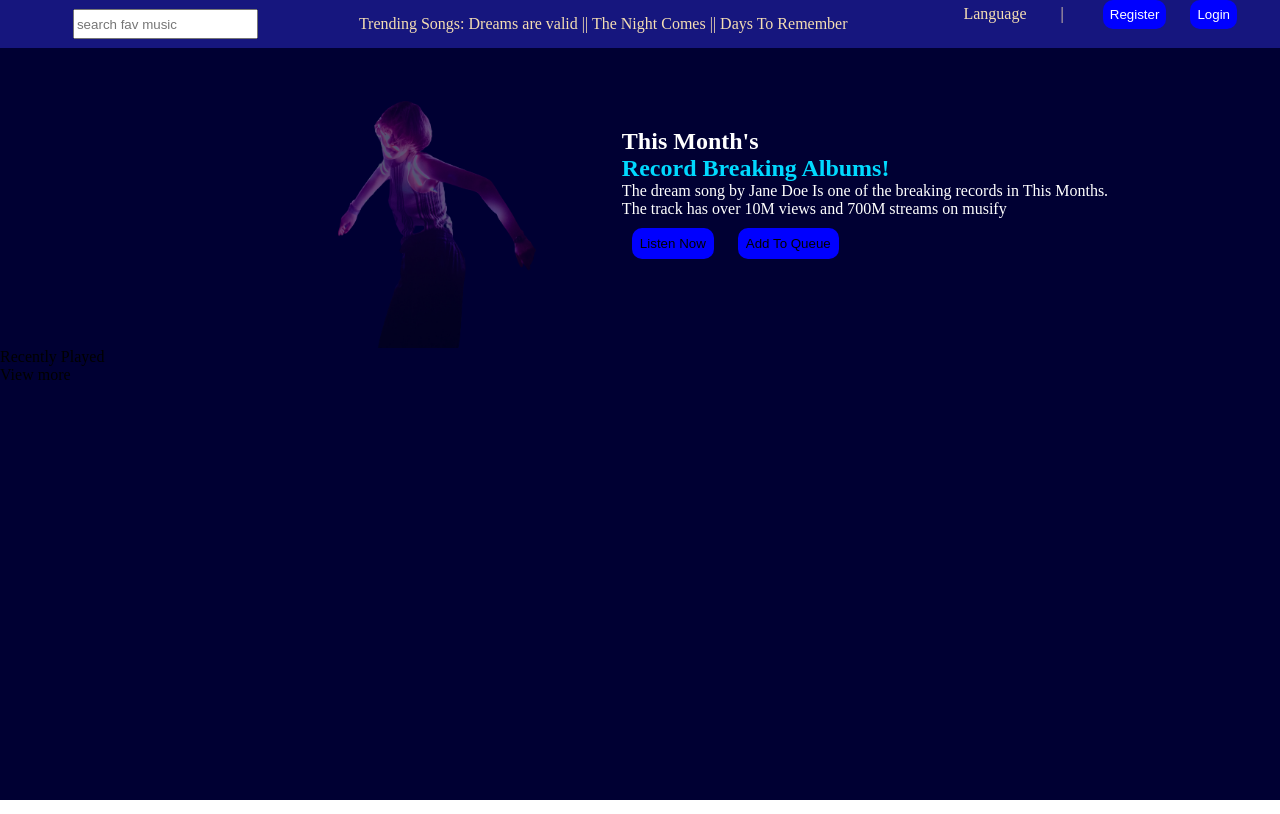
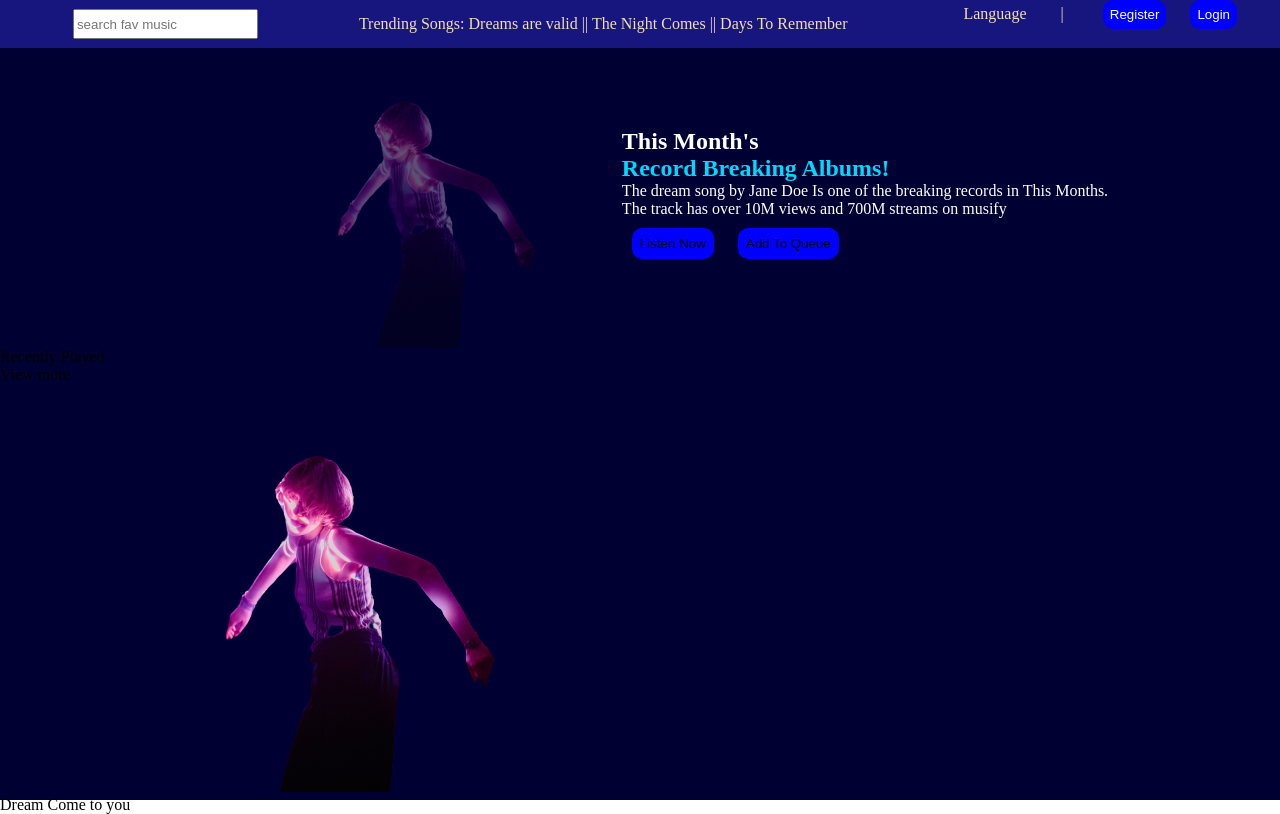
Before and after one commit to Emkayint/info, a plain HTML site: page index.html in a window 1280 px wide. Drawn offline with nearby package versions, Linux system fonts and the light colour scheme; no server answers; some icons are missing.

Commit message:
st: cards for played music

```diff
--- a/index.html
+++ b/index.html
@@ -34,7 +34,10 @@
             <p>Recently Played</p>
             <p class="left">View more</p>
             <div class="slider">
-
+                <div class="card">
+                    <img src="assets/alexander-popov-g-IR3UM2v7M-unsplash-removebg-preview.png" alt="">
+                    <p>Dream Come to you</p>
+                </div>
             </div>
         </div>
     </div>
```
